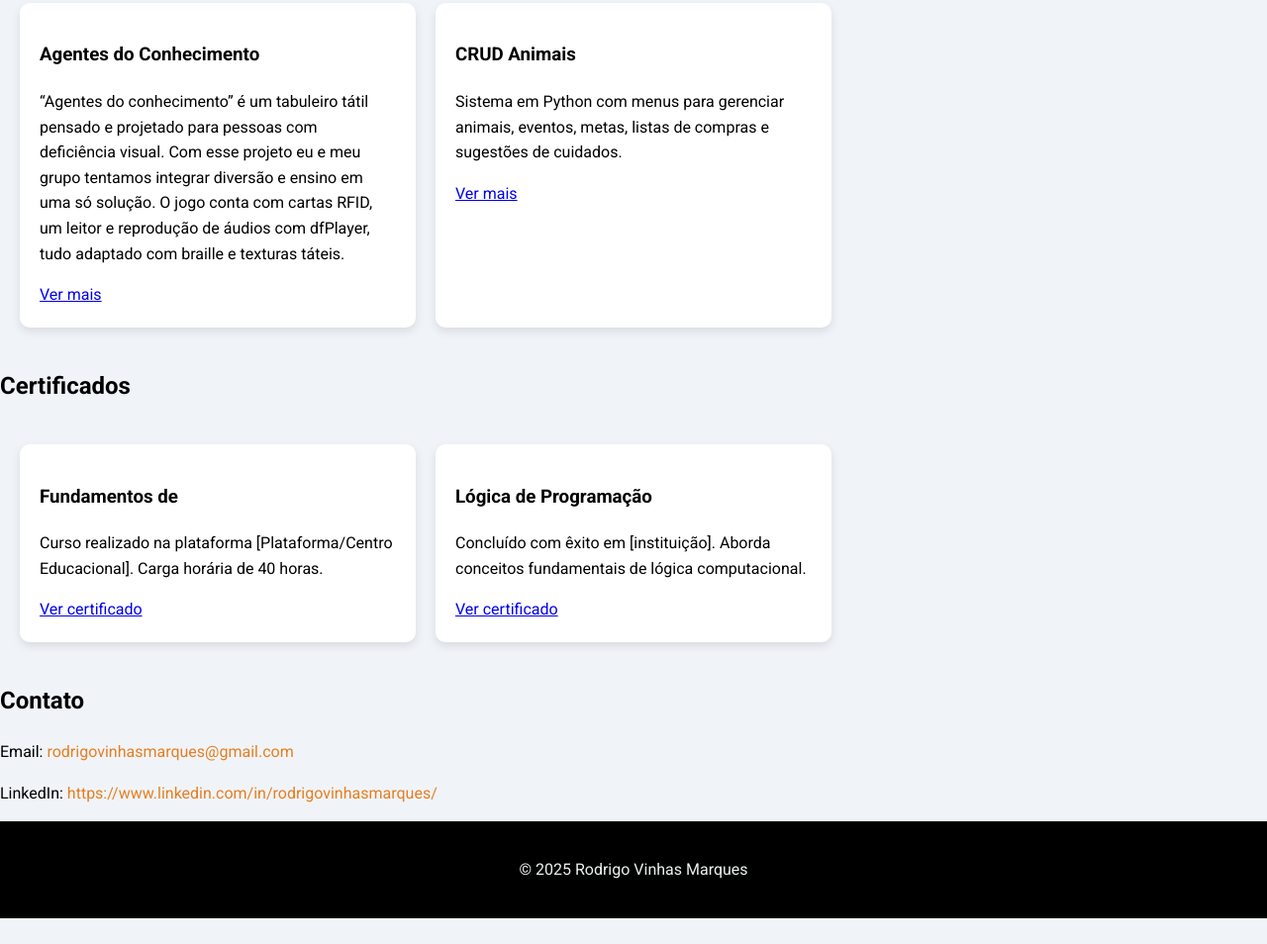
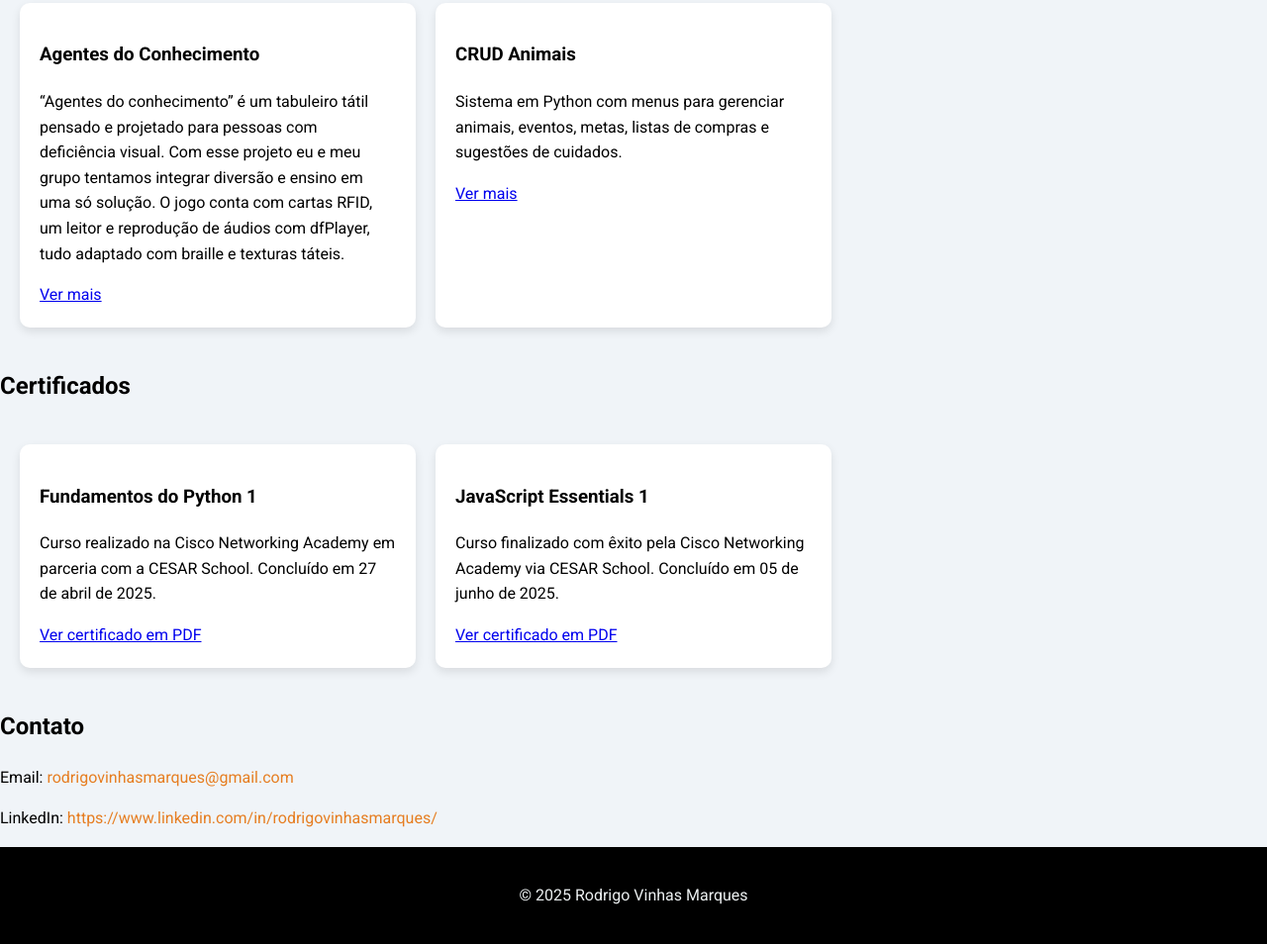
Before and after one commit to RodrigoVM1/Portfolio, a plain HTML site: page index.html in a window 1280 px wide. Shown: the part 548-1502 px from the top of the page at 99% size. Before the commit the page ends 1476 px from the top, so only its background shows below. Drawn offline with Linux system fonts and the light colour scheme; a script that the page names is missing.

Commit message:
Update index.html

```diff
--- a/index.html
+++ b/index.html
@@ -1,11 +1,11 @@
 <!DOCTYPE html>
 <html lang="pt-BR">
 <head>
-  <meta charset="UTF-8">
-  <meta name="viewport" content="width=device-width, initial-scale=1.0">
+  <meta charset="UTF-8" />
+  <meta name="viewport" content="width=device-width, initial-scale=1.0"/>
   <title>Rodrigo Vinhas Marques - Portfólio</title>
-  <link rel="stylesheet" href="style.css">
-  <link href="https://fonts.googleapis.com/css2?family=Roboto:wght@400;700&display=swap" rel="stylesheet">
+  <link rel="stylesheet" href="style.css"/>
+  <link href="https://fonts.googleapis.com/css2?family=Roboto:wght@400;700&display=swap" rel="stylesheet"/>
 </head>
 <body>
   <header>
@@ -60,14 +60,14 @@
       <h2>Certificados</h2>
       <div class="grid-projetos">
         <div class="card">
-          <h3>Fundamentos de </h3>
-          <p>Curso realizado na plataforma [Plataforma/Centro Educacional]. Carga horária de 40 horas.</p>
-          <a href="#" target="_blank">Ver certificado</a>
+          <h3>Fundamentos do Python 1</h3>
+          <p>Curso realizado na Cisco Networking Academy em parceria com a CESAR School. Concluído em 27 de abril de 2025.</p>
+          <a href="certificados/_certificate_rvm2-cesar-school_dc3d403b-35a1-4c87-b5c0-bed568a50c12.pdf" target="_blank">Ver certificado em PDF</a>
         </div>
         <div class="card">
-          <h3>Lógica de Programação</h3>
-          <p>Concluído com êxito em [instituição]. Aborda conceitos fundamentais de lógica computacional.</p>
-          <a href="#" target="_blank">Ver certificado</a>
+          <h3>JavaScript Essentials 1</h3>
+          <p>Curso finalizado com êxito pela Cisco Networking Academy via CESAR School. Concluído em 05 de junho de 2025.</p>
+          <a href="certificados/_certificate_rvm2-cesar-school_a1d2b01e-fe4e-4fa8-81e5-793e061d5a69.pdf" target="_blank">Ver certificado em PDF</a>
         </div>
       </div>
     </section>
```
